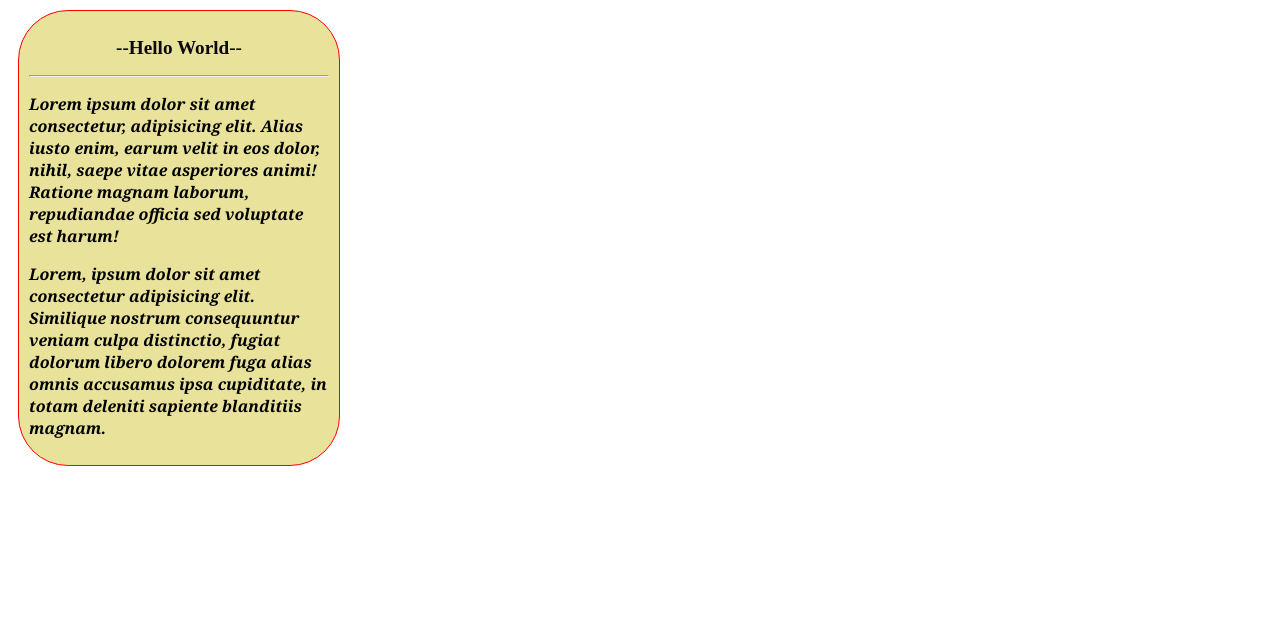
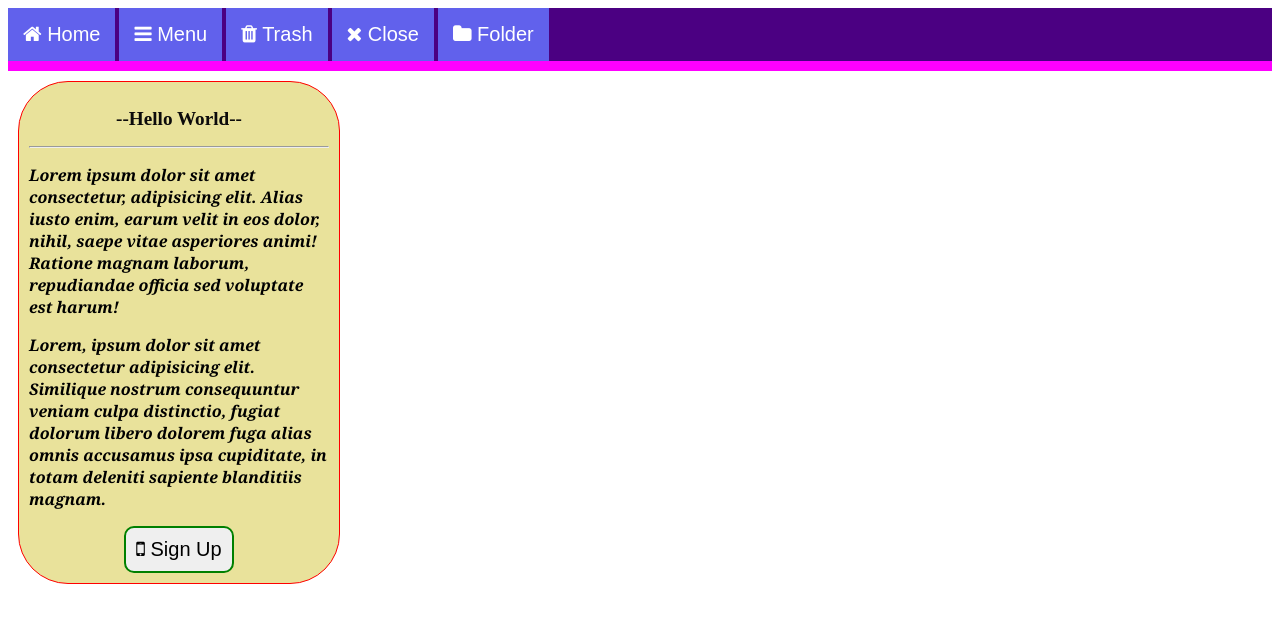
Before and after one commit to piyushjain-pj/Trello-likt-App-Dashboard, a plain HTML site: page index.html in a window 1280 px wide. Drawn offline with Linux system fonts and the light colour scheme.

Commit message:
Update index.html

```diff
--- a/index.html
+++ b/index.html
@@ -4,6 +4,8 @@
     <meta charset="UTF-8">
     <meta name="viewport" content="width=device-width, initial-scale=1.0">
     <title>Document</title>
+    <link rel="stylesheet" href="https://cdnjs.cloudflare.com/ajax/libs/font-awesome/4.7.0/css/font-awesome.min.css">
+
     <style>
         #div-1
         {
@@ -34,10 +36,52 @@
             font-size: medium;
         }
 
+        .btn-1{
+            border: 2px solid green;
+            padding: 10px 10px 10px 10px;
+            border-radius: 10px;
+            width: auto;
+            height: auto;
+            cursor: pointer;
+            font-size: 20px;
+        }
+        .btn-1:hover{
+            background-color: rgb(19, 96, 66);
+            color: lavender;
+        }
+        .topbar{
+            background-color: indigo;
+            width: 100%;
+            height: auto;
+            border-bottom: 10px solid magenta;
+        }
+        .btn{
+            background-color: rgb(97, 97, 236);
+            border: none;
+            height: auto;
+            width: auto;
+            padding: 15px 15px 15px 15px;
+            font-size: 20px;
+            color: white;
+        }
+        .btn:hover {
+        background-color: RoyalBlue;
+        }
+
+
     </style>
 </head>
 
 <body>
+        <div class="topbar">
+            <div>
+                <button class="btn"><i class="fa fa-home"></i> Home</button>
+                <button class="btn"><i class="fa fa-bars"></i> Menu</button>
+                <button class="btn"><i class="fa fa-trash"></i> Trash</button>
+                <button class="btn"><i class="fa fa-close"></i> Close</button>
+                <button class="btn"><i class="fa fa-folder"></i> Folder</button>
+            </div>
+        </div>
     <div id="div-1">
         <h2>--Hello World--</h2><hr>
         <p>
@@ -46,6 +90,8 @@
         <p>
             Lorem, ipsum dolor sit amet consectetur adipisicing elit. Similique nostrum consequuntur veniam culpa distinctio, fugiat dolorum libero dolorem fuga alias omnis accusamus ipsa cupiditate, in totam deleniti sapiente blanditiis magnam.
         </p>
+        <center><button class="btn-1"><i class="fa fa-mobile"></i> Sign Up</button></center>
     </div>
+
 </body>
 </html>
```
